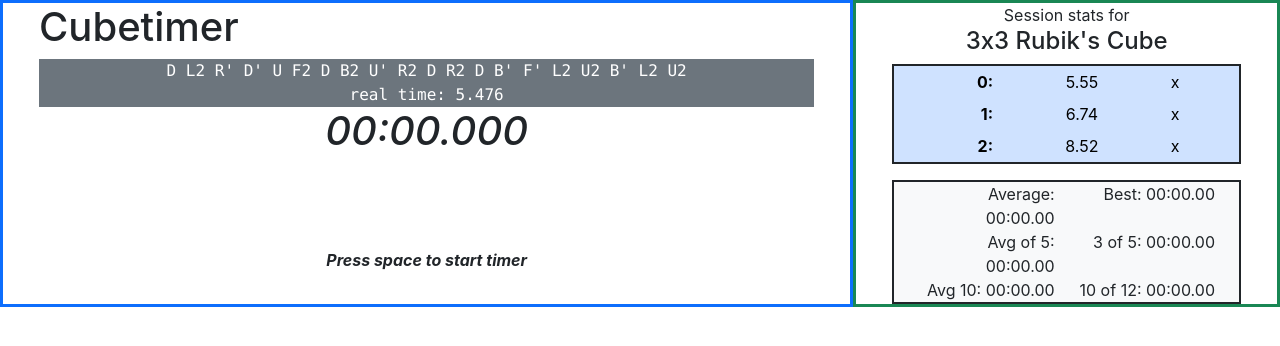
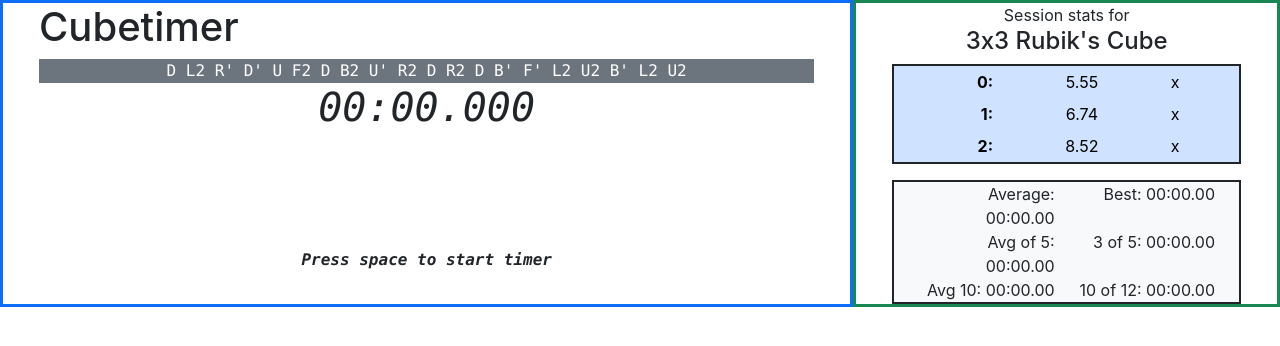
Before and after one commit to Scott-Gibson-Coding/pern-cubetimer, a React (Create React App) app in the folder frontend/: page / in a window 1280 px wide. Shown: the top 346 px of the page. Built offline with nearby package versions, Linux system fonts and the light colour scheme.

Commit message:
Implement main Timer interactivity
The timer now starts on Space keyup, and stops on Space keydown.
The time displayed on the page takes the computed time and formats
it to a nice syntax.

```diff
--- a/frontend/src/Components/Timer.js
+++ b/frontend/src/Components/Timer.js
@@ -1,28 +1,73 @@
-import React, { useState, useEffect } from "react";
+import React, { useState, useEffect, useRef } from "react";
 import { getScramble } from "../Utils/CubeUtils";
 
 const Timer = () => {
-  const [scramble, setScramble] = useState("getting scramble...");
-  const [start, setStart] = useState(0);
+  /* State vars */
+
+  const [scramble, setScramble] = useState(getScramble);
+  const [timerText, setTimerText] = useState("00:00.000");
   const [time, setTime] = useState(0);
+  const [running, setRunning] = useState(false);
 
-  // get scramble on page load
+  let intervalRef = useRef(0);
+
+  /* Timer text formatting */
+
   useEffect(() => {
-    setScramble(getScramble());
-    setStart(window.performance.now());
-  }, []);
-
-  // create interval for timer
-  useEffect(() => {
-    const dur = 37;
-    const interval = setInterval(() => {
-      setTime(window.performance.now() - start);
-    }, dur);
-
-    return () => clearInterval(interval);
+    setTimerText(formatTime());
   }, [time]);
 
+  const formatTime = () => {
+    let timeString = "MM:SS.sss";
+    let m = Math.floor(time / 1000 / 60).toString();
+    let s = Math.floor((time / 1000) % 60).toString();
+    let ms = Math.floor(time % 1000).toString();
+    m = m.padStart(2, "0");
+    s = s.padStart(2, "0");
+    ms = ms.padEnd(3, "0");
+    timeString = timeString.replace("MM", m);
+    timeString = timeString.replace("SS", s);
+    timeString = timeString.replace("sss", ms);
+
+    return timeString;
+  };
+
+  /* Spacebar interactivity */
+
+  const handleSpaceUp = () => {
+    if (!running) {
+      const fps = 30; // how often the timer updates per second
+      const start = performance.now();
+      intervalRef.current = setInterval(() => {
+        setTime(performance.now() - start);
+      }, 1000 / fps);
+    }
+    setRunning((running) => !running);
+  };
+  const handleSpaceDown = () => {
+    if (intervalRef.current !== 0) {
+      clearInterval(intervalRef.current);
+    }
+  };
+
+  /* Document keyboard event handling */
+
+  let once = false; // flag to keep onkeydown to only trigger once
+  document.onkeyup = (e) => {
+    if (e.key === " ") {
+      handleSpaceUp();
+      once = false;
+    }
+  };
+  document.onkeydown = (e) => {
+    if (!once && e.key === " ") {
+      handleSpaceDown();
+      once = true;
+    }
+  };
+
   /* PAGE CONTENT */
+
   return (
     <div className="h-100 d-flex flex-column justify-content-between">
       <div className="container">
@@ -30,14 +75,11 @@
         <div className="bg-secondary text-white text-center font-monospace">
           {scramble}
         </div>
-        <div className="bg-secondary text-white text-center font-monospace">
-          real time: {(time / 1000).toFixed(3)}
-        </div>
-        <h1 className="text-center fst-italic">{"00:00.000"}</h1>
+        <h1 className="text-center fst-italic font-monospace">{timerText}</h1>
       </div>
 
       <div className="container my-3">
-        <p className="text-center fst-italic fw-bold">
+        <p className="text-center fst-italic fw-bold font-monospace">
           Press space to start timer
         </p>
       </div>
```
